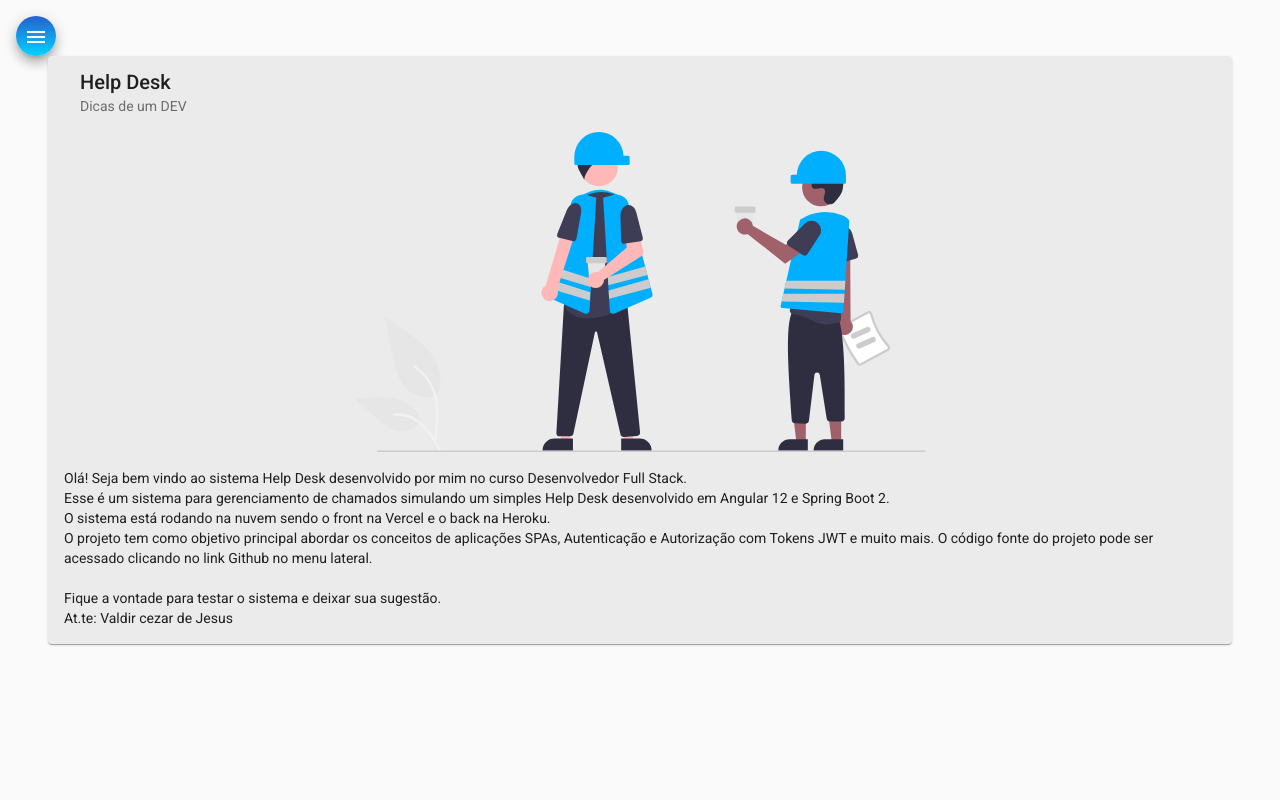
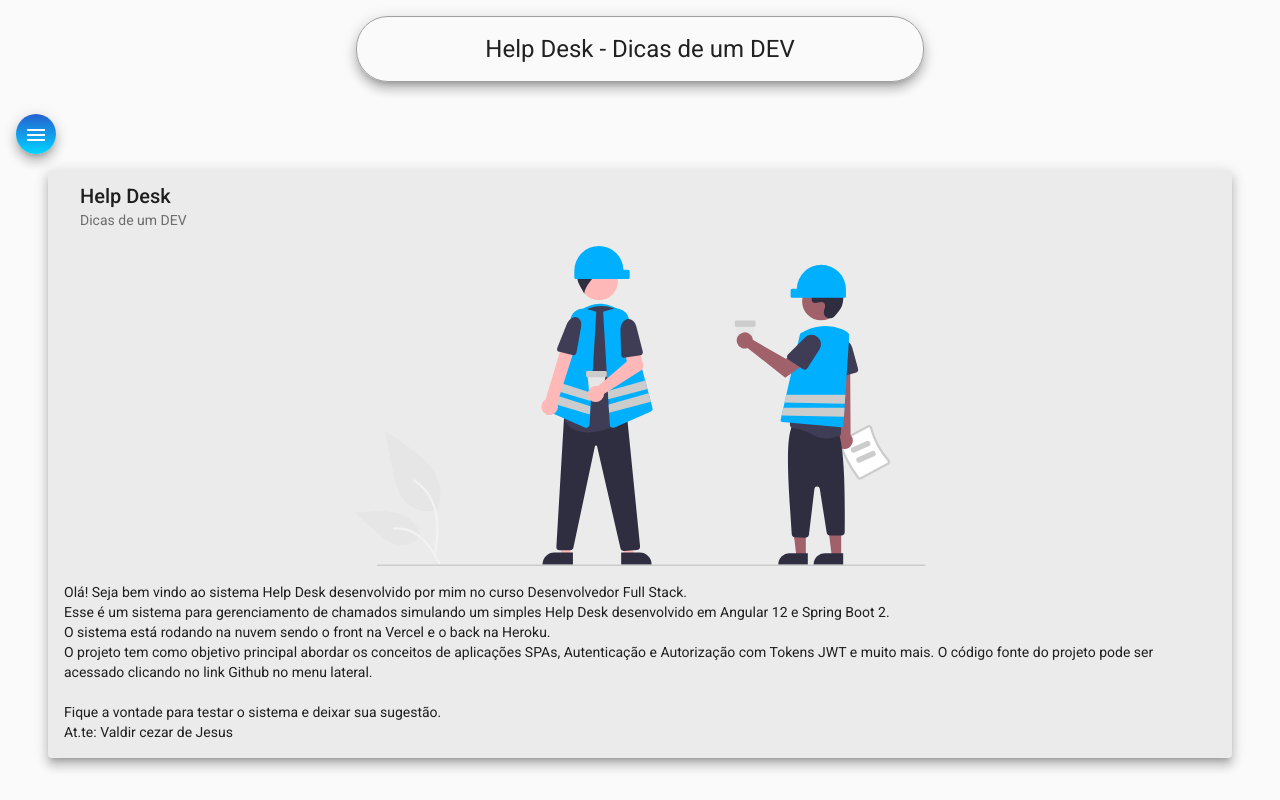
Before and after one commit to paulomarcelo/helpdesk-front, an Angular app: page /home in a window 1280 px wide. Built offline with nearby package versions, Linux system fonts and the light colour scheme.

Commit message:
HTML e CSS para HEADER

```diff
--- a/src/app/components/header/header.component.css
+++ b/src/app/components/header/header.component.css
@@ -0,0 +1,12 @@
+.container {
+    display: flex;
+    align-items: center;
+    justify-content: center;
+}
+
+h1 {
+    margin-top: 1rem;
+    border: 1px solid rgb(161, 159, 159);
+    padding: 1rem 10%;
+    border-radius: 2rem;
+}
--- a/src/app/components/header/header.component.html
+++ b/src/app/components/header/header.component.html
@@ -1 +1,3 @@
-<p>header works!</p>
+<div class="container">
+    <h1 class="mat-elevation-z8">Help Desk - Dicas de um DEV</h1>
+</div>
--- a/src/app/components/home/home.component.css
+++ b/src/app/components/home/home.component.css
@@ -1,6 +1,6 @@
 .card {
     width: 90%;
-    margin: auto;
+    margin: 1rem auto;
     background-color: rgb(235, 235, 235);
 }
 
--- a/src/app/components/home/home.component.html
+++ b/src/app/components/home/home.component.html
@@ -1,4 +1,4 @@
-<mat-card class="card">
+<mat-card class="card mat-elevation-z8">
     <mat-card-header>
       <mat-card-title>Help Desk</mat-card-title>
       <mat-card-subtitle>Dicas de um DEV</mat-card-subtitle>
--- a/src/app/components/nav/nav.component.html
+++ b/src/app/components/nav/nav.component.html
@@ -26,6 +26,7 @@
     </mat-drawer>
 
     <div class="sidenav-content">
+      <app-header></app-header>
       <button class="menu mat-elevation-z8" (click)="drawer.toggle()" mat-icon-button>
           <mat-icon>menu</mat-icon>
       </button>
```
